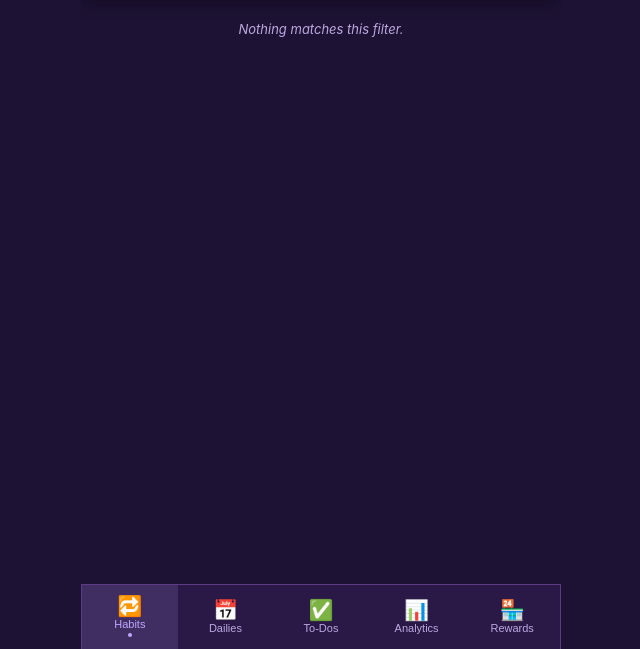
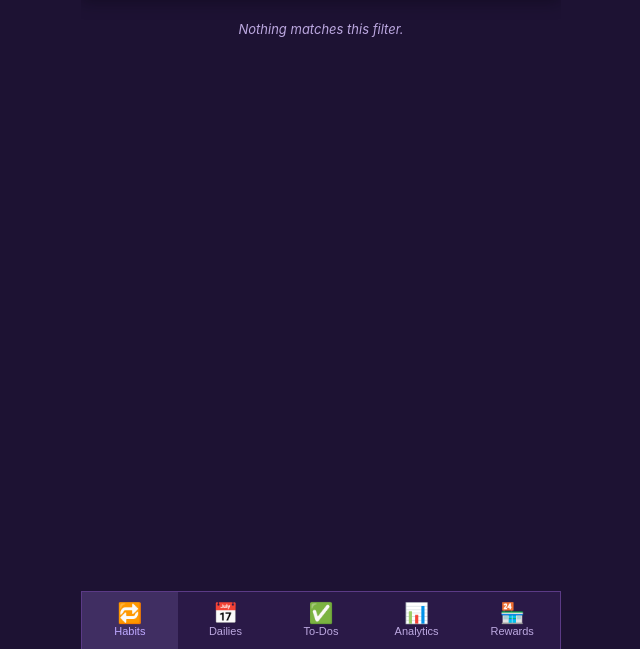
Before and after one commit to Palo007/Questa, a plain HTML site: page index.html in a window 1280 px wide. Shown: the part 151-800 px from the top of the page, without its empty margins (319-959 px from the left). Drawn offline with Linux system fonts and the light colour scheme.

Commit message:
small UI change

```diff
--- a/index.html
+++ b/index.html
@@ -408,10 +408,8 @@
     padding:9px 0 calc(12px + env(safe-area-inset-bottom));font-size:11px;cursor:pointer;
     transition:color .18s, background-color .18s}
   nav button .ic{font-size:20px;display:block}
-  /* active tab: soft accent tint + small dot under the label */
+  /* active tab: soft accent tint */
   nav button.on{color:var(--accent);background:rgba(189,168,255,0.15)}
-  nav button.on::after{content:"";display:block;width:4px;height:4px;border-radius:50%;
-    background:var(--accent);margin:3px auto 0}
   #toast{position:fixed;left:50%;transform:translateX(-50%);bottom:84px;z-index:60;
     display:flex;flex-direction:column;gap:6px;align-items:center;pointer-events:none}
   .toastMsg{background:#1d0f38;border:1px solid var(--accent);color:var(--ink);padding:7px 14px;
```
